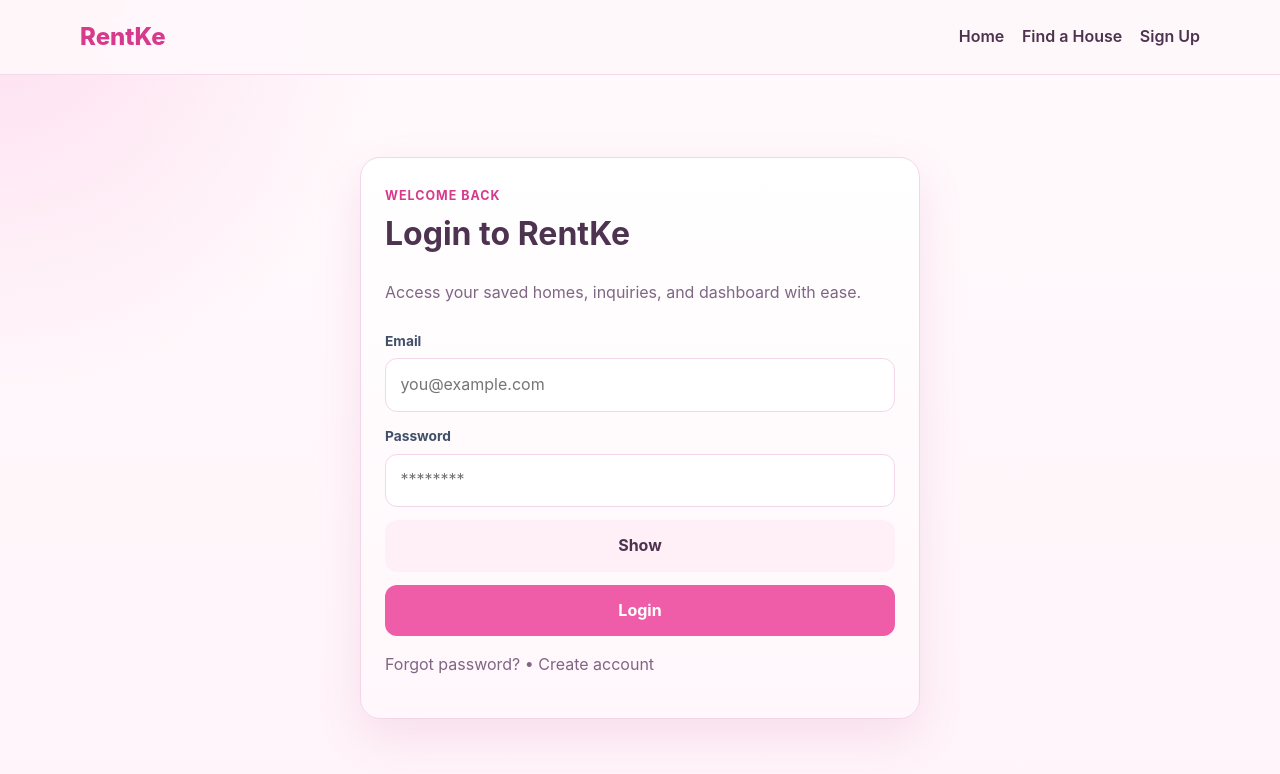
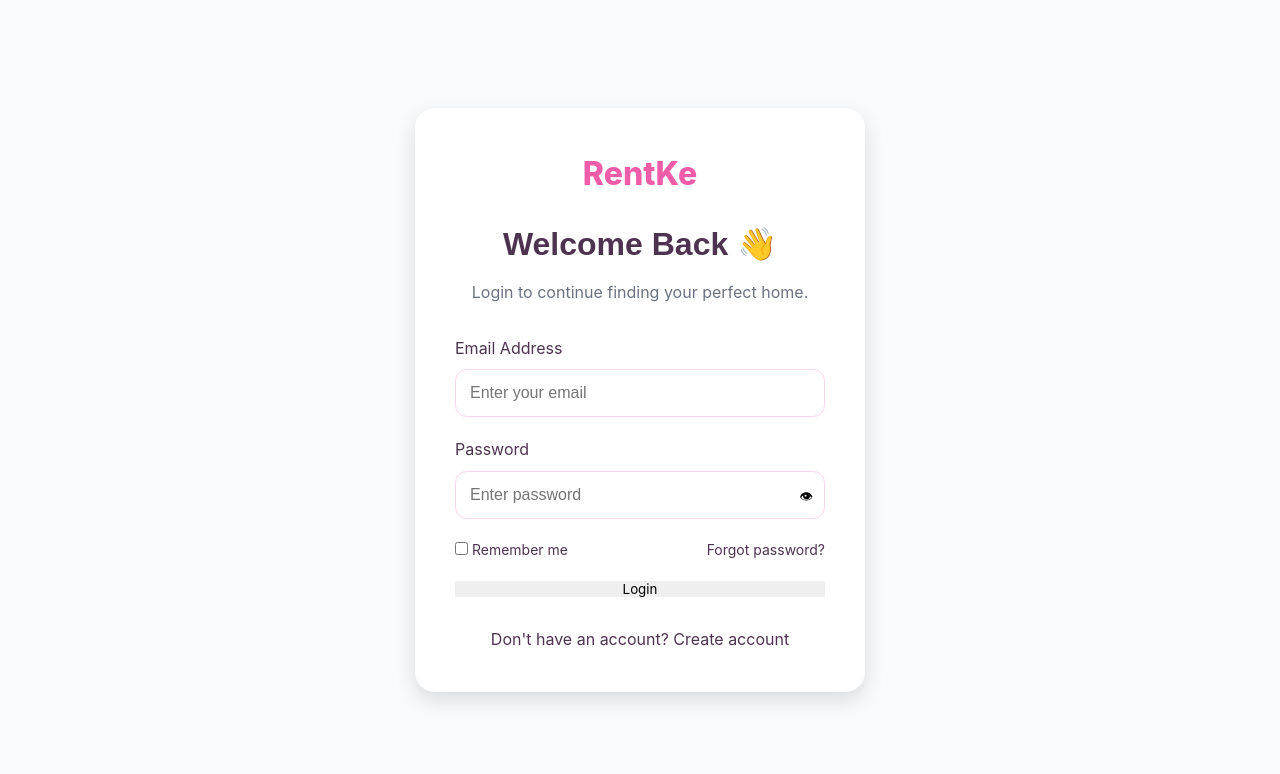
Before and after one commit to mchemere/project, a plain HTML site: page frontend/pages/login.html in a window 1280 px wide. Drawn offline with Linux system fonts and the light colour scheme.

Commit message:
Update RentKE UI

```diff
--- /dev/null
+++ b/frontend/css/auth-components.css
@@ -0,0 +1,155 @@
+.auth-container{
+
+min-height:100vh;
+
+display:flex;
+
+justify-content:center;
+
+align-items:center;
+
+background:var(--background);
+
+padding:20px;
+
+}
+
+
+
+.auth-card{
+
+background:white;
+
+width:100%;
+
+max-width:450px;
+
+padding:40px;
+
+border-radius:20px;
+
+box-shadow:var(--shadow-md);
+
+}
+
+
+
+.auth-header{
+
+text-align:center;
+
+margin-bottom:30px;
+
+}
+
+
+
+.auth-header h1{
+
+font-family:"Poppins",sans-serif;
+
+margin:20px 0 10px;
+
+}
+
+
+
+.auth-header p{
+
+color:var(--text-light);
+
+}
+
+
+
+.logo{
+
+font-size:32px;
+
+font-weight:800;
+
+color:var(--primary);
+
+}
+
+
+
+.form-group{
+
+margin-bottom:20px;
+
+display:flex;
+
+flex-direction:column;
+
+gap:8px;
+
+}
+
+
+
+.form-group input{
+
+padding:14px;
+
+border:1px solid var(--border);
+
+border-radius:12px;
+
+font-size:16px;
+
+}
+
+
+
+.password-field{
+
+position:relative;
+
+}
+
+
+
+.password-field button{
+
+position:absolute;
+
+right:12px;
+
+bottom:10px;
+
+background:none;
+
+}
+
+
+
+.auth-btn{
+
+width:100%;
+
+margin-top:20px;
+
+}
+
+
+
+.form-options{
+
+display:flex;
+
+justify-content:space-between;
+
+font-size:14px;
+
+}
+
+
+
+.auth-footer{
+
+text-align:center;
+
+margin-top:25px;
+
+}
--- /dev/null
+++ b/frontend/css/reset.css
@@ -0,0 +1,35 @@
+*{
+    margin:0;
+    padding:0;
+    box-sizing:border-box;
+}
+
+html{
+    scroll-behavior:smooth;
+}
+
+body{
+    font-family:"Inter",sans-serif;
+    background:var(--background);
+    color:var(--text);
+}
+
+img{
+    width:100%;
+    display:block;
+}
+
+a{
+    text-decoration:none;
+    color:inherit;
+}
+
+button{
+    cursor:pointer;
+    border:none;
+    font-family:inherit;
+}
+
+ul{
+    list-style:none;
+}
--- a/frontend/css/style.css
+++ b/frontend/css/style.css
@@ -1,3 +1,10 @@
+@import url("variables.css");
+@import url("reset.css");
+@import url("animations.css");
+@import url("navbar.css");
+@import url("hero.css");
+@import url("property-card.css");
+@import url("responsive.css");
 :root {
   --bg: #fff8fb;
   --card: #ffffff;
--- /dev/null
+++ b/frontend/css/variables.css
@@ -0,0 +1,30 @@
+:root {
+  /* Brand Colors */
+  --primary: #16A34A;
+  --primary-dark: #15803D;
+
+  --secondary: #1E3A8A;
+
+  --accent: #F59E0B;
+
+  /* Neutral Colors */
+  --white: #FFFFFF;
+  --background: #F8FAFC;
+  --surface: #FFFFFF;
+
+  --text: #1F2937;
+  --text-light: #6B7280;
+
+  --border: #E5E7EB;
+
+  /* Shadows */
+  --shadow-sm: 0 2px 8px rgba(0,0,0,.08);
+  --shadow-md: 0 8px 20px rgba(0,0,0,.12);
+  --shadow-lg: 0 12px 30px rgba(0,0,0,.18);
+
+  /* Radius */
+  --radius: 14px;
+
+  /* Transition */
+  --transition: .3s ease;
+}
--- /dev/null
+++ b/frontend/js/password-toggle.js
@@ -0,0 +1,33 @@
+const passwordInput =
+document.getElementById("password");
+
+
+const toggle =
+document.getElementById("togglePassword");
+
+
+if(toggle){
+
+toggle.addEventListener("click",()=>{
+
+
+if(passwordInput.type==="password"){
+
+passwordInput.type="text";
+
+toggle.textContent="🙈";
+
+}
+
+else{
+
+passwordInput.type="password";
+
+toggle.textContent="👁";
+
+}
+
+
+});
+
+}
--- a/frontend/pages/login.html
+++ b/frontend/pages/login.html
@@ -1,55 +1,136 @@
 <!DOCTYPE html>
 <html lang="en">
+
 <head>
-    <meta charset="UTF-8" />
-    <meta name="viewport" content="width=device-width, initial-scale=1.0" />
-    <title>RentKe | Login</title>
-    <link rel="stylesheet" href="../css/style.css" />
-    <link rel="stylesheet" href="../css/navbar.css" />
-    <link rel="stylesheet" href="../css/forms.css" />
-    <link rel="stylesheet" href="../css/auth.css" />
-    <link rel="stylesheet" href="../css/responsive.css" />
+<meta charset="UTF-8">
+<meta name="viewport" content="width=device-width, initial-scale=1.0">
+
+<title>Login | RentKe</title>
+
+<link rel="stylesheet" href="../css/style.css">
+<link rel="stylesheet" href="../css/auth-components.css">
+<link rel="stylesheet" href="../css/login.css">
+
 </head>
+
 <body>
-    <header class="site-header">
-      <nav class="navbar container">
-        <a class="logo" href="../index.html">RentKe</a>
-        <button class="menu-toggle" aria-label="Open menu">☰</button>
-        <div class="nav-links">
-          <a href="../index.html">Home</a>
-          <a href="./properties.html">Find a House</a>
-          <a href="./register.html">Sign Up</a>
+
+
+<div class="auth-container">
+
+
+<div class="auth-card">
+
+
+<div class="auth-header">
+
+<a href="../index.html" class="logo">
+RentKe
+</a>
+
+<h1>Welcome Back 👋</h1>
+
+<p>
+Login to continue finding your perfect home.
+</p>
+
 </div>
-      </nav>
-    </header>
 
-    <main class="section auth-layout">
-      <div class="auth-panel">
-        <span class="eyebrow">Welcome back</span>
-        <h1>Login to RentKe</h1>
-        <p>Access your saved homes, inquiries, and dashboard with ease.</p>
+
+
 <form id="loginForm">
-          <div class="search-form" style="grid-template-columns: 1fr;">
-            <div class="search-field">
-              <label for="loginEmail">Email</label>
-              <input id="loginEmail" type="email" placeholder="you@example.com" required />
+
+
+<div class="form-group">
+
+<label>Email Address</label>
+
+<input
+type="email"
+placeholder="Enter your email"
+required
+>
+
 </div>
-            <div class="search-field">
-              <label for="loginPassword">Password</label>
-              <input id="loginPassword" type="password" placeholder="********" required />
+
+
+
+<div class="form-group password-field">
+
+<label>Password</label>
+
+<input
+id="password"
+type="password"
+placeholder="Enter password"
+required
+>
+
+
+<button
+type="button"
+id="togglePassword">
+👁
+</button>
+
+
 </div>
-            <div class="search-field">
-              <button type="button" class="btn btn-secondary" data-show-password="#loginPassword">Show</button>
+
+
+
+<div class="form-options">
+
+<label>
+
+<input type="checkbox">
+
+Remember me
+
+</label>
+
+
+<a href="#">
+Forgot password?
+</a>
+
+
 </div>
-            <button class="btn btn-primary" type="submit">Login</button>
+
+
+
+<button class="btn btn-primary auth-btn">
+
+Login
+
+</button>
+
+
+</form>
+
+
+
+<div class="auth-footer">
+
+<p>
+Don't have an account?
+<a href="./register.html">
+Create account
+</a>
+</p>
+
+
 </div>
-        </form>
-        <p id="authMessage" class="form-message"></p>
-        <p><a href="#">Forgot password?</a> • <a href="./register.html">Create account</a></p>
+
+
 </div>
-    </main>
 
-    <script src="../js/auth.js"></script>
-    <script src="../js/main.js"></script>
+
+</div>
+
+
+
+<script src="../js/password-toggle.js"></script>
+
 </body>
+
 </html>
```
Also changed, not shown: frontend/css/founder.css (added, +32 -0 lines), frontend/index.html (+49 -0 lines), frontend/assets/images/mchemere.jpg (added), frontend/css/animations.css (added), frontend/css/hero.css (added), frontend/css/login.css (added), frontend/css/register.css (added). Lines whose indentation alone changed are shown as unchanged.
